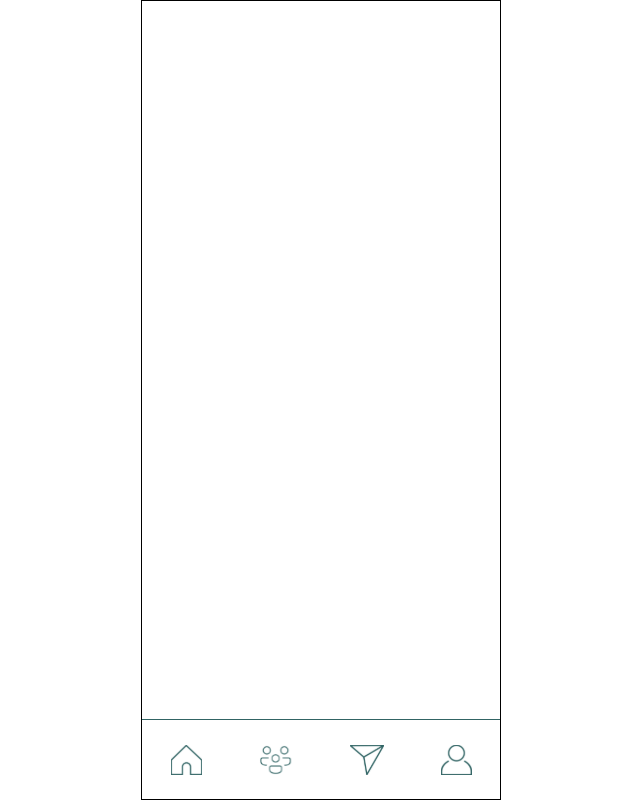
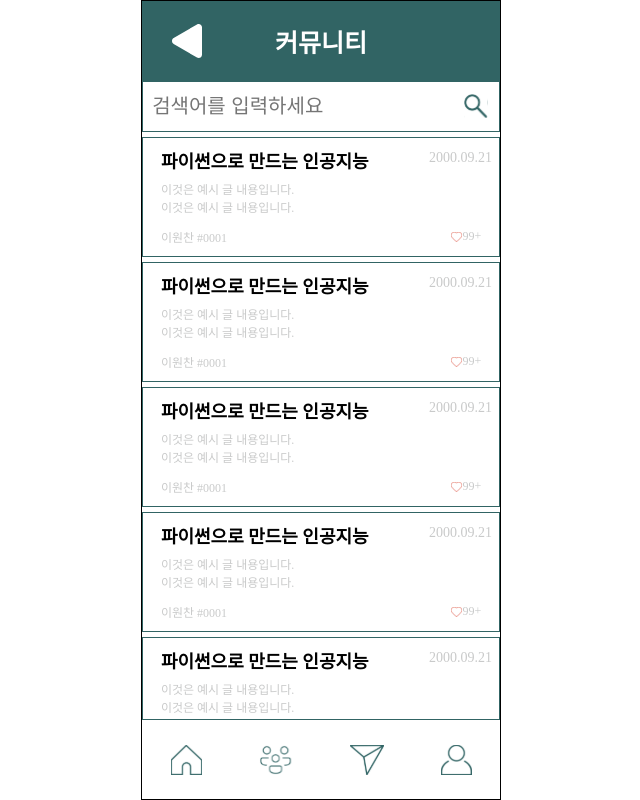
Before and after one commit to DevHiveTeamB/frontend, a Vue app in the folder vue-project/: page /community in a window 1280 px wide. Before the commit this address had no page. Shown: the whole page, without its empty margins (319-959 px from the left). Built offline with nearby package versions, Linux system fonts and the light colour scheme.

Commit message:
CommunityPage 페이지 퍼블리싱

```diff
--- a/vue-project/src/components/NavBar.vue
+++ b/vue-project/src/components/NavBar.vue
@@ -5,7 +5,7 @@
       <div id="home" class="item" @click="goHome">
         <img src="../assets/home/icon_home_disable.svg" />
       </div>
-      <div id="community" class="item">
+      <div id="community" class="item" @click="goComunity">
         <img src="../assets/community/icon_commu_disable.svg" />
       </div>
       <div id="chat" class="item" @click="goChat">
@@ -29,6 +29,9 @@ export default {
     goHome() {
       this.$router.push('/')
       this.setIsPopup(true)
+    },
+    goComunity() {
+      this.$router.push('/community')
     },
     navigateToMypageOrLogin() {
       if (this.isLoggedIn) {
--- a/vue-project/src/router/index.js
+++ b/vue-project/src/router/index.js
@@ -49,6 +49,11 @@ const routes = [
   {
     path: '/chat',
     component: () => import('../views/ChatPage.vue')
+  },
+  //community 페이지
+  {
+    path: '/community',
+    component: () => import('../views/CommunityPage.vue')
   }
 ]
 
--- a/vue-project/src/views/BookListPage.vue
+++ b/vue-project/src/views/BookListPage.vue
@@ -21,7 +21,6 @@
     <div style="display: flex; border-bottom: #316464 solid 2px; height: 10%">
       <input
         v-model="searchText"
-        ref="searchInput"
         placeholder="검색어를 입력하세요"
         style="
           padding-left: 5%;
@@ -33,7 +32,7 @@
         "
       />
       <div style="display: flex; justify-content: center; align-content: center; padding: 5%">
-        <img class="imageItem" src="../assets/main/icon_main_search.svg" @click="searchTest" />
+        <img src="../assets/main/icon_main_search.svg" @click="searchTest" />
       </div>
     </div>
     <div
@@ -84,7 +83,7 @@
         <div class="postContent">
           <h2
             class="contentItem"
-            style="font-size: 18px;"
+            style="font-size: 18px; white-space:nowrap;"
           >
             {{ value.postTitle }}
           </h2>
@@ -245,7 +244,6 @@ export default {
   width: 100%;
   overflow: hidden;
   text-overflow: ellipsis;
-  display: -webkit-box;
   -webkit-line-clamp: 2;
   -webkit-box-orient: vertical;
 }
--- a/vue-project/src/views/ChatPage.vue
+++ b/vue-project/src/views/ChatPage.vue
@@ -18,7 +18,7 @@
           </h2>
           <h3
             class="content"
-            style="height: 35%;font-size: 15px; margin-top: 6%;"
+            style="font-size: 15px; margin-top: 6%;"
           >
             어제는 잘 들어갔어요? ~어제는 잘 들어갔어요? ~어제는 잘 들어갔어요? ~어제는 잘 들어갔어요? ~어제는 잘 들어갔어요? ~어제는 잘 들어갔어요? ~
           </h3>
--- /dev/null
+++ b/vue-project/src/views/CommunityPage.vue
@@ -0,0 +1,109 @@
+<template>
+  <UpperBar title="커뮤니티" rightSource="No" />
+  <div style="width: 100%; height: 80%; position: relative;">
+    <!-- 검색창 -->
+    <div style="height: 8%; width: 100%; border: 1px solid #316464; display: flex; padding: 2%;">
+      <input
+      class="searchInput"
+        v-model="searchText"
+        ref="searchInput"
+        placeholder="검색어를 입력하세요"
+      />
+      <div style="display: flex; justify-content: center; align-content: center; padding: 1%;">
+        <img class="imageItem" src="../assets/main/icon_main_search.svg" @click="searchTest" />
+      </div>
+    </div>
+    <!-- 커뮤니티 리스트 -->
+    <div style="overflow-y: auto; height: 92%; width: 100%">
+      <div class="community"  :key="index" v-for="(value,index) in communityList">
+        <!-- 날짜 -->
+        <div style="position: absolute; right: 2%; top: 10%; font-size: 14px; color: #c9caca">2000.09.21</div>
+        <!-- 좋아요 -->
+        <div style="display: flex; position: absolute; right: 5%; bottom: 10%; color: #c9caca;">
+          <div style="display: flex; justify-content:center; align-items: center;">
+            <img src="../assets/bookdetail/icon_bookdetail_likes.svg"/>
+          </div>
+          <div style="font-size: 12px;" >99+</div>
+        </div>
+        <!-- 내용 -->
+        <div class="postContent">
+          <h2
+            class="contentItem"
+            style="font-size: 18px;"
+          >
+            파이썬으로 만드는 인공지능
+          </h2>
+          <div
+            class="contentItem"
+            style="height: auto; margin-top: 2%; font-size: 12px; color: #c9caca"
+          >
+            이것은 예시 글 내용입니다.
+            <br>
+            이것은 예시 글 내용입니다.
+          </div>
+          <div style="font-size: 12px; color: #c9caca; margin-top: 4%;" class="contentItem">이원찬 #0001</div>
+        </div>
+      </div>
+    </div>
+  </div>
+</template>
+
+<script>
+import UpperBar from '../components/UpperBar.vue'
+// import axios from '../main.js'
+import { mapState } from 'vuex'
+export default {
+  computed: {
+    ...mapState(['userInfo']),
+    userId() {
+      return this.userInfo.userId
+    }
+  },
+  created() {
+
+  },
+  components: {
+    UpperBar,
+  },
+  methods: {
+    favorite(){
+      this.isFavorite = !this.isFavorite
+    }
+  },
+  data() {
+    return {
+      searchText : "",
+      communityList: [1,2,3,4,5],
+    }
+  }
+}
+</script>
+<style lang="scss" scoped>
+.searchInput{
+  border: none;
+  outline: none;
+  color: #316464;
+  font-size: 20px;
+  flex-grow: 1;
+}
+.community{
+  display: flex;
+  position:relative;
+  flex-direction: column;
+  justify-content:center;
+  border: 1px solid #316464;
+  height: 120px;
+  width: 100%;
+  margin: 5px 0;
+  padding: 5% 5%;
+}
+
+.contentItem{
+  margin: 0;
+  width: 100%;
+  overflow: hidden;
+  text-overflow: ellipsis;
+  -webkit-line-clamp: 2;
+  -webkit-box-orient: vertical;
+}
+</style>
```
